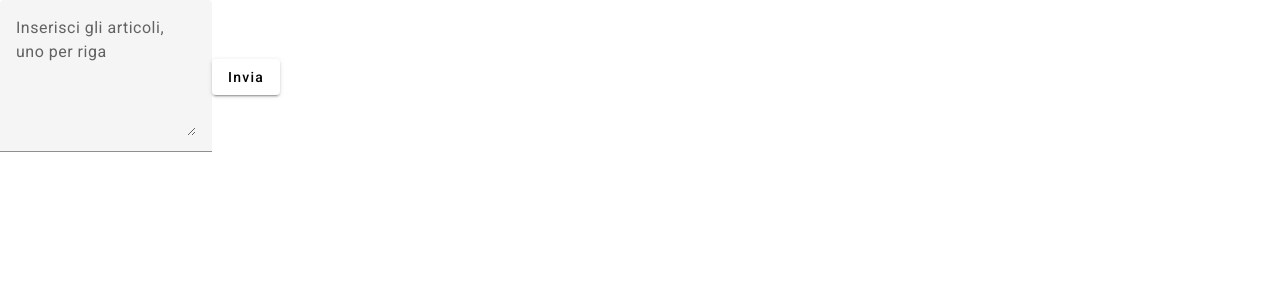
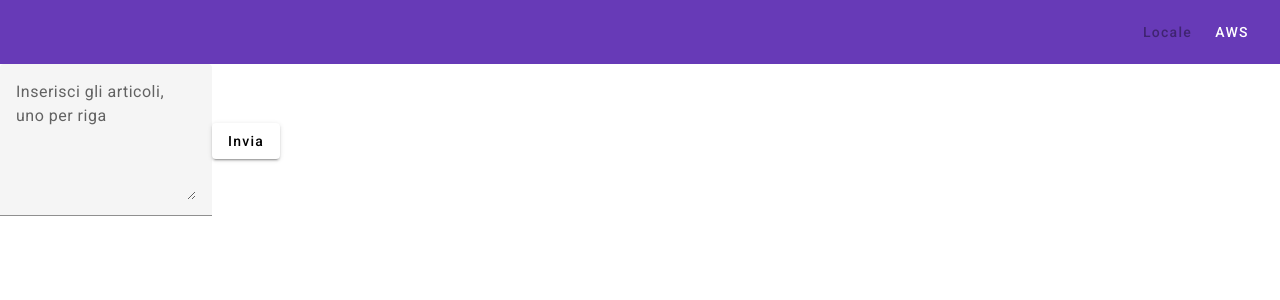
Before and after one commit to lurgoyf82/AngularSales, an Angular app: page / in a window 1280 px wide. Shown: the top 300 px of the page. Built offline with nearby package versions, Linux system fonts and the light colour scheme.

Commit message:
Add toolbar with backend selection

```diff
--- a/src/app/app.component.html
+++ b/src/app/app.component.html
@@ -1 +1,2 @@
+<app-toolbar></app-toolbar>
 <app-cart-form></app-cart-form>
--- a/src/app/app.component.ts
+++ b/src/app/app.component.ts
@@ -1,11 +1,12 @@
 import { Component } from '@angular/core';
 import { RouterOutlet } from '@angular/router';
 import { CartFormComponent } from './components/cart-form/cart-form.component';
+import { ToolbarComponent } from './layout/toolbar/toolbar.component';
 
 @Component({
   selector: 'app-root',
   standalone: true,
-  imports: [RouterOutlet, CartFormComponent],
+  imports: [RouterOutlet, CartFormComponent, ToolbarComponent],
   templateUrl: './app.component.html',
   styleUrl: './app.component.css'
 })
--- a/src/app/app.config.ts
+++ b/src/app/app.config.ts
@@ -1,11 +1,18 @@
 import { ApplicationConfig } from '@angular/core';
 import { provideRouter } from '@angular/router';
-import { provideHttpClient, withFetch } from '@angular/common/http';
+import { provideHttpClient, withFetch, withInterceptorsFromDi, HTTP_INTERCEPTORS } from '@angular/common/http';
 
 import { routes } from './app.routes';
 import { provideClientHydration } from '@angular/platform-browser';
 import { provideAnimationsAsync } from '@angular/platform-browser/animations/async';
+import { BackendUrlInterceptor } from './services/backend-url.interceptor';
 
 export const appConfig: ApplicationConfig = {
-  providers: [provideRouter(routes), provideClientHydration(), provideHttpClient(withFetch()), provideAnimationsAsync()]
+  providers: [
+    provideRouter(routes),
+    provideClientHydration(),
+    provideHttpClient(withFetch(), withInterceptorsFromDi()),
+    provideAnimationsAsync(),
+    { provide: HTTP_INTERCEPTORS, useClass: BackendUrlInterceptor, multi: true }
+  ]
 };
--- a/src/app/layout/toolbar/toolbar.component.css
+++ b/src/app/layout/toolbar/toolbar.component.css
@@ -0,0 +1,8 @@
+.toolbar {
+  position: sticky;
+  top: 0;
+  z-index: 1000;
+}
+.spacer {
+  flex: 1 1 auto;
+}
--- a/src/app/layout/toolbar/toolbar.component.html
+++ b/src/app/layout/toolbar/toolbar.component.html
@@ -1 +1,5 @@
-<p>toolbar works!</p>
+<mat-toolbar color="primary" class="toolbar">
+  <span class="spacer"></span>
+  <button mat-button (click)="selectBackend('local')" [disabled]="currentUrl === LOCAL_URL">Locale</button>
+  <button mat-button (click)="selectBackend('aws')" [disabled]="currentUrl === AWS_URL">AWS</button>
+</mat-toolbar>
--- a/src/app/layout/toolbar/toolbar.component.ts
+++ b/src/app/layout/toolbar/toolbar.component.ts
@@ -1,12 +1,25 @@
 import { Component } from '@angular/core';
+import { CommonModule } from '@angular/common';
+import { MatToolbarModule } from '@angular/material/toolbar';
+import { MatButtonModule } from '@angular/material/button';
+import { BackendConfigService } from '../../services/backend-config.service';
 
 @Component({
   selector: 'app-toolbar',
   standalone: true,
-  imports: [],
+  imports: [CommonModule, MatToolbarModule, MatButtonModule],
   templateUrl: './toolbar.component.html',
   styleUrl: './toolbar.component.css'
 })
 export class ToolbarComponent {
+  readonly LOCAL_URL = 'http://sales.raphp.net:5001';
+  readonly AWS_URL = 'https://api.miosito.com';
+  currentUrl = this.backendConfig.baseUrl;
 
+  constructor(private backendConfig: BackendConfigService) {}
+
+  selectBackend(target: 'local' | 'aws'): void {
+    this.currentUrl = target === 'local' ? this.LOCAL_URL : this.AWS_URL;
+    this.backendConfig.setBaseUrl(this.currentUrl);
+  }
 }
--- /dev/null
+++ b/src/app/services/backend-config.service.ts
@@ -0,0 +1,17 @@
+import { Injectable } from '@angular/core';
+import { BehaviorSubject } from 'rxjs';
+import { environment } from '../../environments/environment';
+
+@Injectable({ providedIn: 'root' })
+export class BackendConfigService {
+  private baseUrlSubject = new BehaviorSubject<string>(environment.apiUrl);
+  readonly baseUrl$ = this.baseUrlSubject.asObservable();
+
+  get baseUrl(): string {
+    return this.baseUrlSubject.value;
+  }
+
+  setBaseUrl(url: string): void {
+    this.baseUrlSubject.next(url);
+  }
+}
--- /dev/null
+++ b/src/app/services/backend-url.interceptor.ts
@@ -0,0 +1,23 @@
+import { Injectable } from '@angular/core';
+import {
+  HttpEvent,
+  HttpHandler,
+  HttpInterceptor,
+  HttpRequest
+} from '@angular/common/http';
+import { Observable } from 'rxjs';
+import { BackendConfigService } from './backend-config.service';
+
+@Injectable()
+export class BackendUrlInterceptor implements HttpInterceptor {
+  constructor(private config: BackendConfigService) {}
+
+  intercept(req: HttpRequest<any>, next: HttpHandler): Observable<HttpEvent<any>> {
+    const base = this.config.baseUrl.replace(/\/$/, '');
+    let url = req.url;
+    if (!/^https?:\/\//i.test(url)) {
+      url = `${base}/${url.replace(/^\//, '')}`;
+    }
+    return next.handle(req.clone({ url }));
+  }
+}
--- a/src/app/services/cart.service.ts
+++ b/src/app/services/cart.service.ts
@@ -2,7 +2,6 @@ import { Injectable } from '@angular/core';
 import { HttpClient, HttpErrorResponse } from '@angular/common/http';
 import { Observable, throwError } from 'rxjs';
 import { catchError } from 'rxjs/operators';
-import { environment } from '../../environments/environment';
 
 export interface CartResponse {
   items: string[];
@@ -16,11 +15,16 @@ export class CartService {
 
   getCartResponse(items: string[]): Observable<CartResponse> {
     return this.http
-      .post<CartResponse>(`${environment.apiUrl}/GetCartResponse`, { items })
+      .post<CartResponse>('GetCartResponse', { items })
       .pipe(
         catchError((error: HttpErrorResponse) =>
           throwError(() => error.error ?? error)
         )
       );
   }
+
+  /** Example GET request using the selected backend */
+  checkHealth(): Observable<string> {
+    return this.http.get('health', { responseType: 'text' });
+  }
 }
--- a/src/environments/environment.prod.ts
+++ b/src/environments/environment.prod.ts
@@ -1,4 +1,4 @@
 export const environment = {
   production: true,
-  apiUrl: 'https://localhost:5001'
+  apiUrl: 'http://sales.raphp.net:5001'
 };
--- a/src/environments/environment.ts
+++ b/src/environments/environment.ts
@@ -1,4 +1,4 @@
 export const environment = {
   production: false,
-  apiUrl: 'https://localhost:5001'
+  apiUrl: 'http://sales.raphp.net:5001'
 };
```
